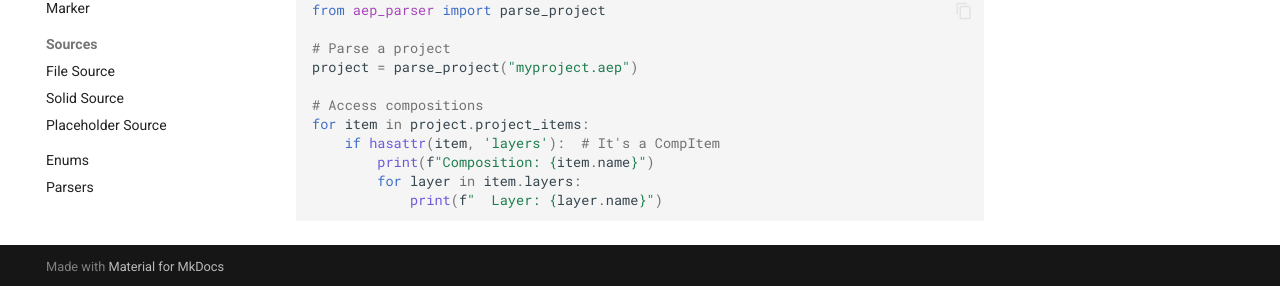
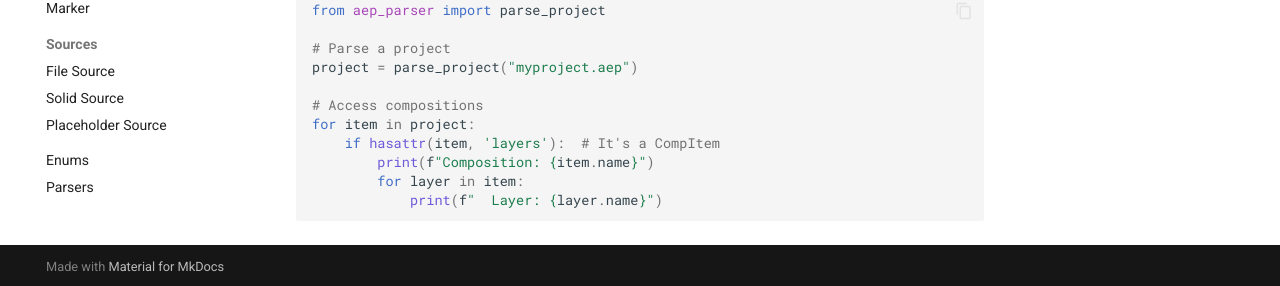
Before and after one commit to forticheprod/aep_parser, an MkDocs documentation site: the page built from docs/api/index.md, in a window 1280 px wide and 900 px high, scrolled down 1388 px. Shown: the part 611-897 px from the top of the window. Built offline with MkDocs 1.6.1 and Material for MkDocs 9.7.7, drawn with Linux system fonts in a browser that asks for light colours; comment, search, counter and statistics services are not loaded.

Commit message:
Apply PR review suggestions to improve code examples
Co-authored-by: Pouf <14988378+Pouf@users.noreply.github.com>

````diff
--- a/docs/api/index.md
+++ b/docs/api/index.md
@@ -61,9 +61,9 @@ from aep_parser import parse_project
 project = parse_project("myproject.aep")
 
 # Access compositions
-for item in project.project_items:
+for item in project:
     if hasattr(item, 'layers'):  # It's a CompItem
         print(f"Composition: {item.name}")
-        for layer in item.layers:
+        for layer in item:
             print(f"  Layer: {layer.name}")
 ```
````
Also changed, not shown: docs/index.md (+1 -2 lines).
